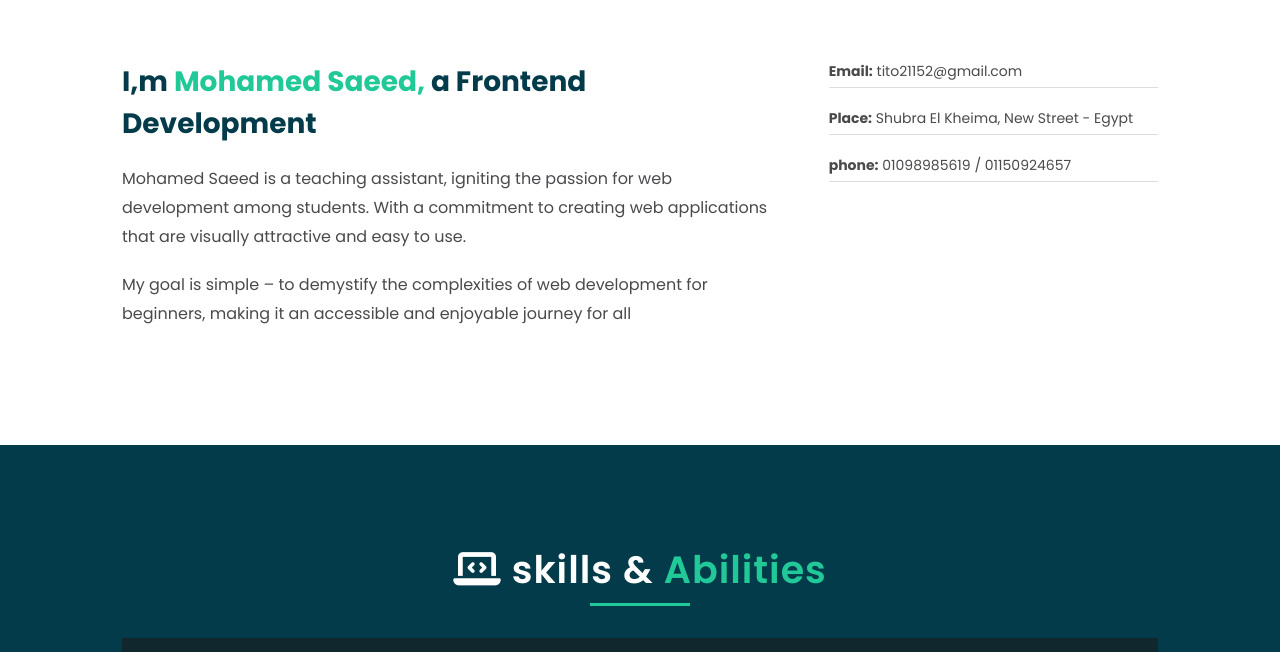
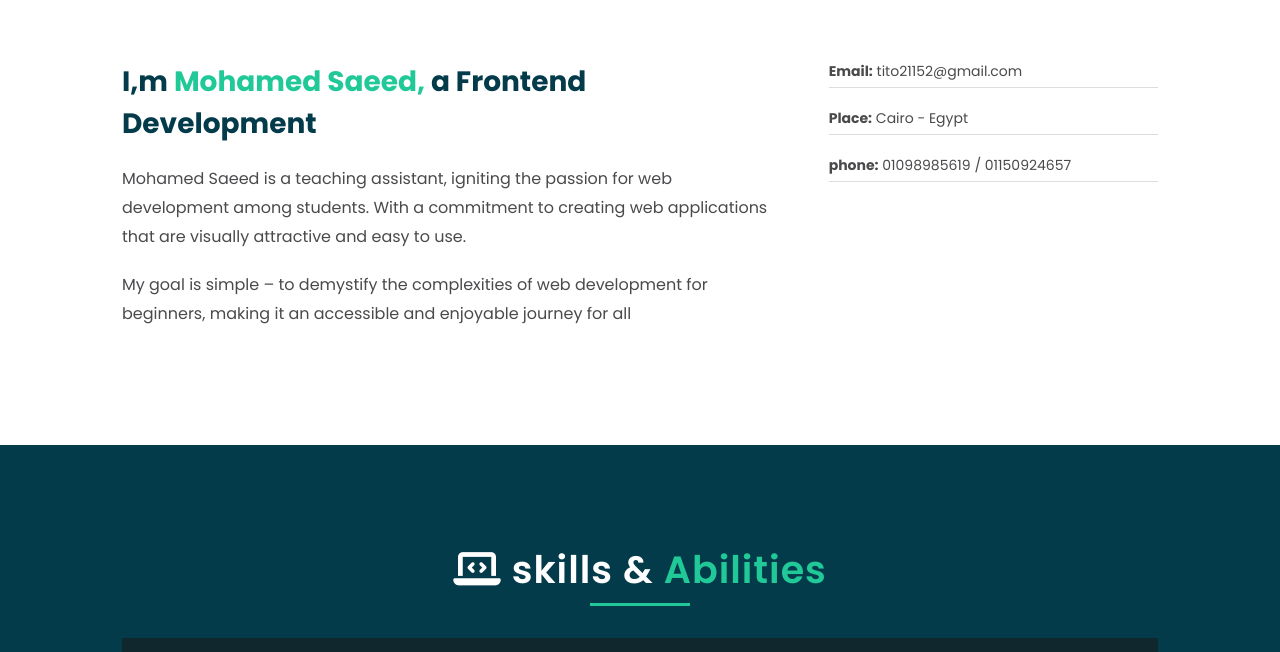
Before and after one commit to MohamedSaeed98/MohamedSaeed, a plain HTML site: page index.html in a window 1280 px wide. Shown: the part 950-1602 px from the top of the page. Drawn offline with Linux system fonts and the light colour scheme.

Commit message:
Add files via upload

```diff
--- a/index.html
+++ b/index.html
@@ -69,7 +69,7 @@
                     </div>
                     <div class="col-2">
                         <p><b>Email:</b> tito21152@gmail.com</p>
-                        <p><b>Place:</b> Shubra El Kheima, New Street - Egypt</p>
+                        <p><b>Place:</b> Cairo - Egypt</p>
                         <p><b>phone:</b> 01098985619 / 01150924657</p>
 
                     </div>
```
